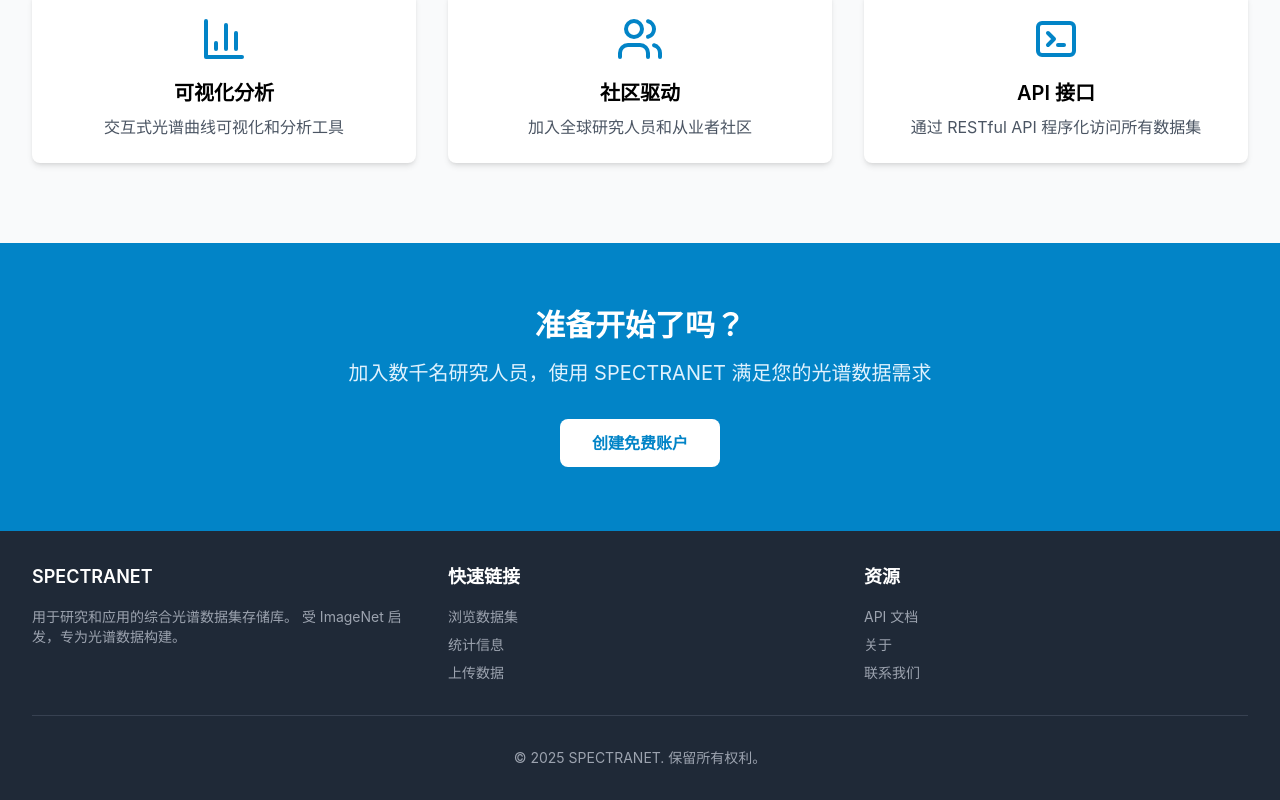
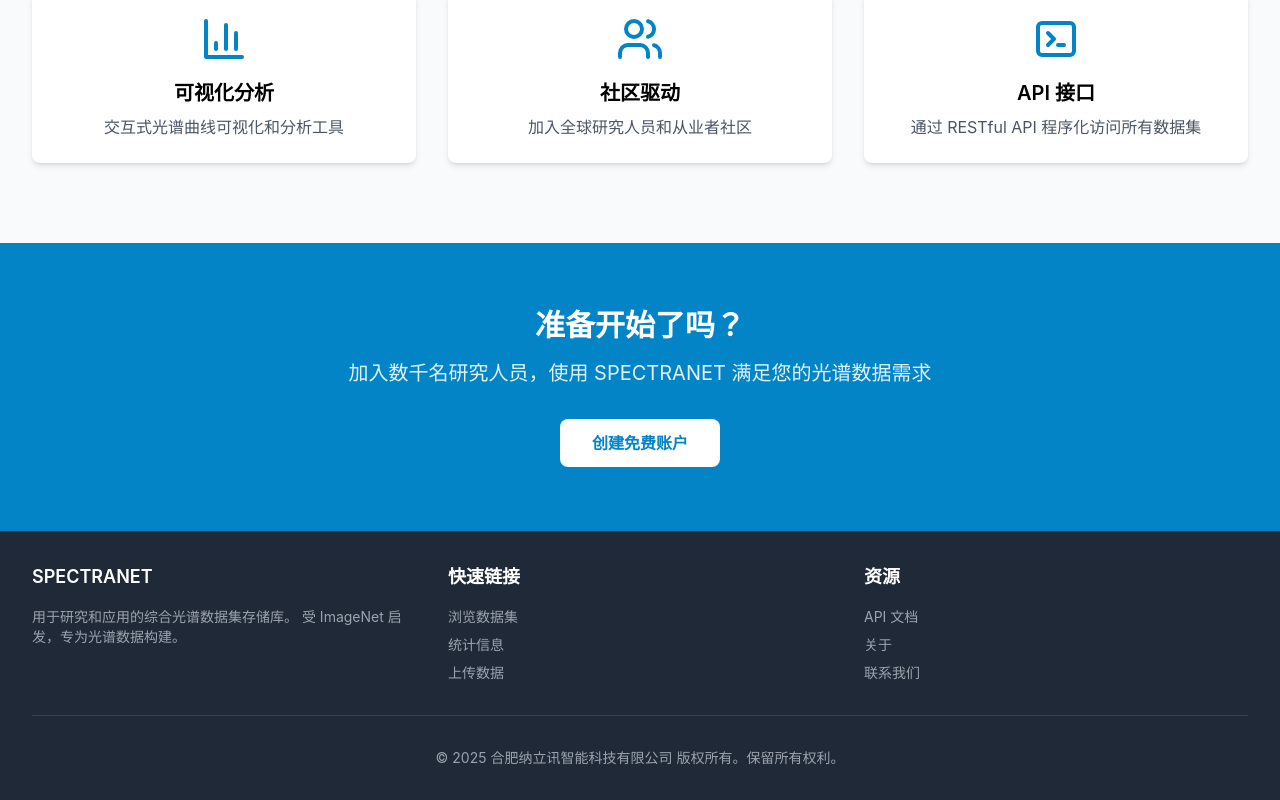
Before and after one commit to Charlie-9527/spectranet, a React (Vite) app in the folder frontend/: page / in a window 1280 px wide. Shown: the part 1392-2192 px from the top of the page. Built offline with nearby package versions, Linux system fonts and the light colour scheme; no server answers.

Commit message:
Update copyright to Hefei Nalixun Intelligent Technology Co., Ltd.

```diff
--- a/frontend/src/components/Footer.tsx
+++ b/frontend/src/components/Footer.tsx
@@ -31,7 +31,7 @@
         </div>
 
         <div className="border-t border-gray-700 mt-8 pt-8 text-center text-sm text-gray-400">
-          <p>&copy; 2025 SPECTRANET. 保留所有权利。</p>
+          <p>&copy; 2025 合肥纳立讯智能科技有限公司 版权所有。保留所有权利。</p>
         </div>
       </div>
     </footer>
```
